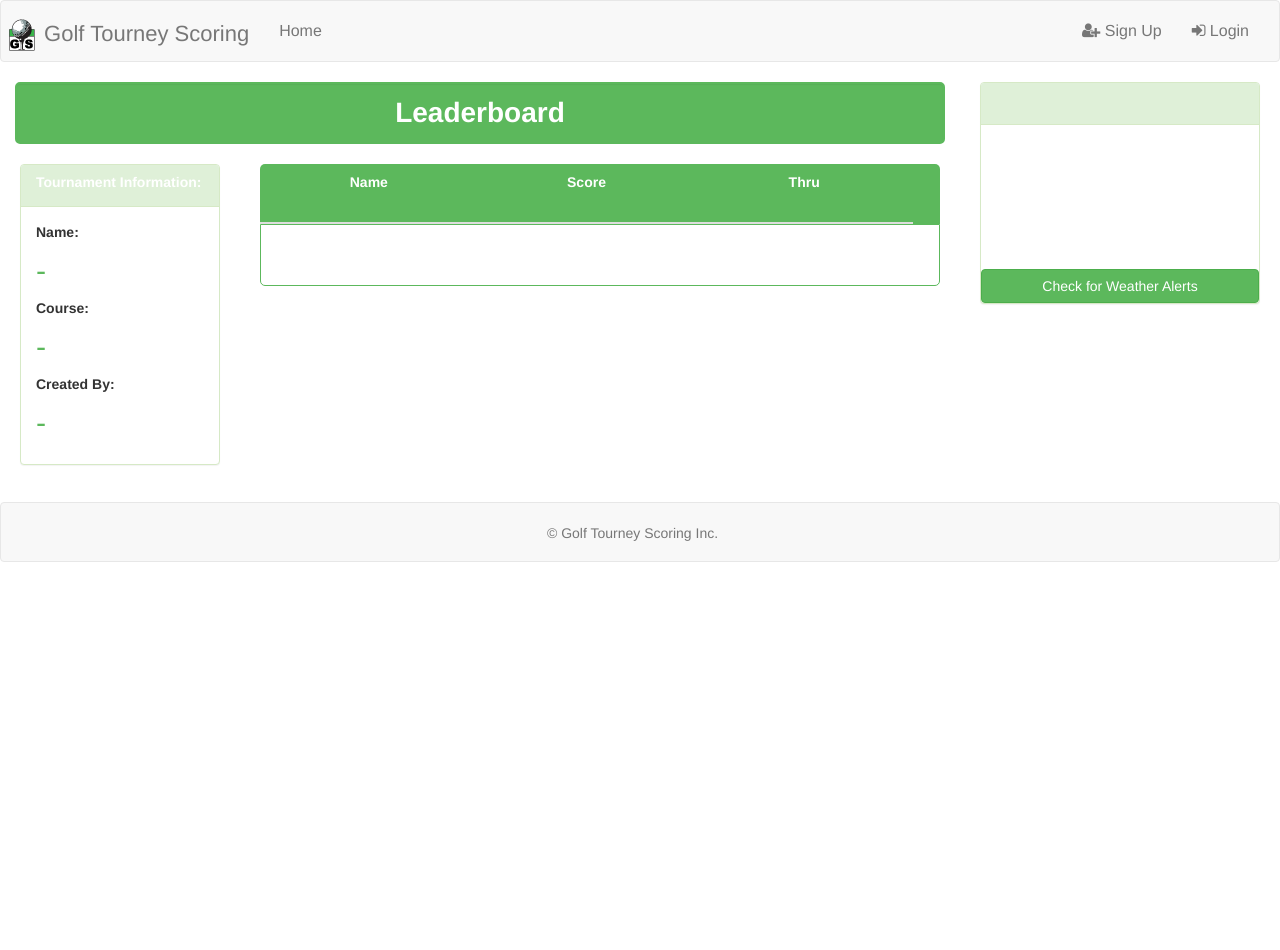
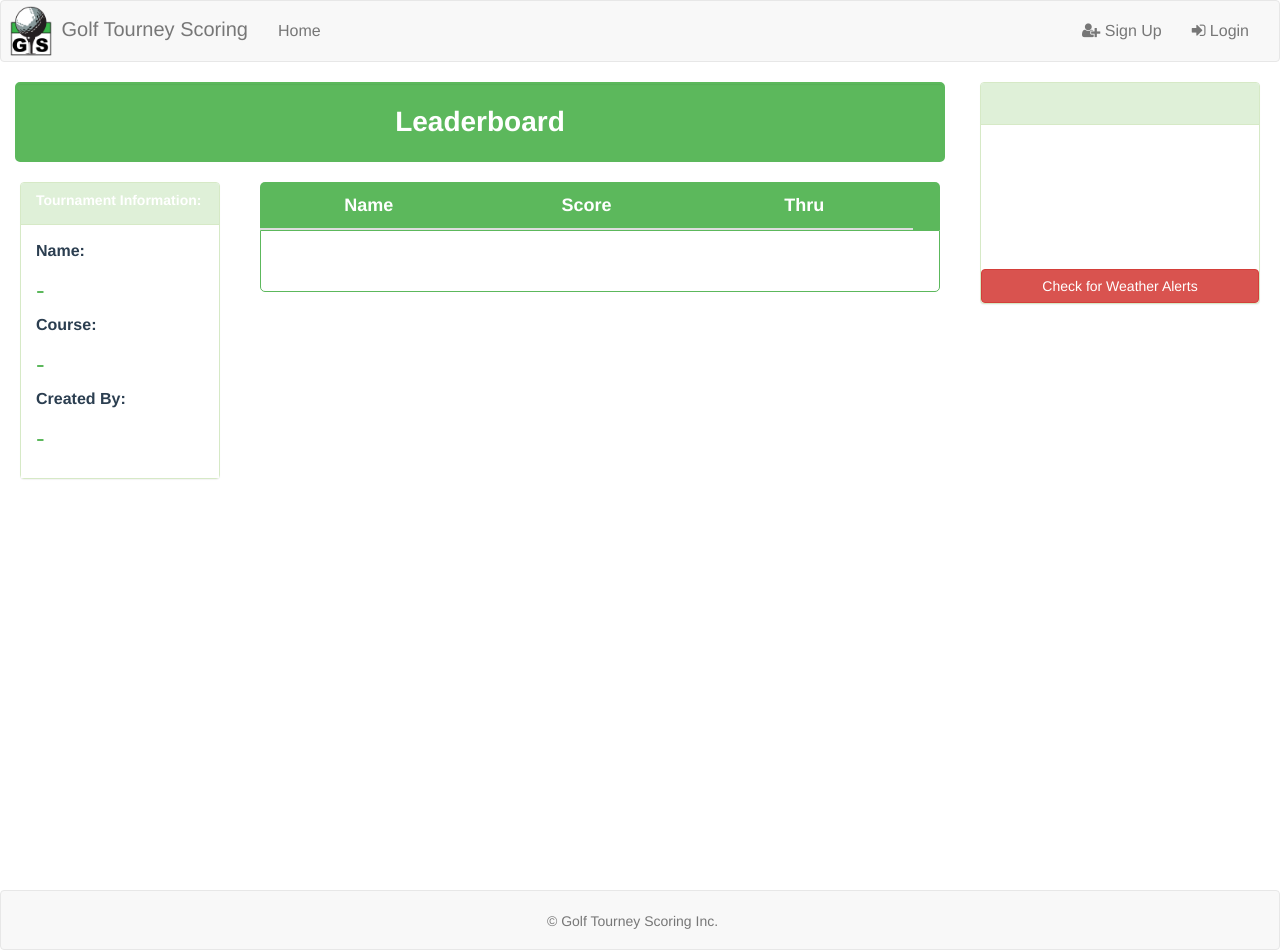
Before and after one commit to Estreff/GTSv2, a plain HTML site: page leaderboard.html in a window 1280 px wide. Before the commit the page ends 800 px from the top, so only its background shows below. Drawn offline with nearby package versions, Linux system fonts and the light colour scheme; no server answers; a script that the page names is missing.

Commit message:
Cleaning up more colors and look

```diff
--- a/assets/css/style.css
+++ b/assets/css/style.css
@@ -33,7 +33,7 @@ nav {
 .navbar-brand {
 	font-size: 22px;
   margin: 0px 10px;
-  padding-top: 18px;
+  padding: 5px;
 }
 
 #createUser input {
@@ -61,13 +61,13 @@ nav {
 .mainContent {
 /*	border: 2px solid #5d85b1;
 	border-radius: 5px;*/
-	min-height: 798px;
+	min-height: 808px;
 }
 
 .mainContentLeaderboard {
 /*	border: 2px solid #5d85b1;
 	border-radius: 5px;*/
-	min-height: 798px;
+	min-height: 808px;
 }
 
 #localTitle {
@@ -75,7 +75,7 @@ nav {
 	border: 2px solid #5cb85c;
 	border-radius: 5px;
 	margin: 20px 15px;
-	height: 62px;
+	min-height: 62px;
 
 	display: flex;              /* establish flex container */
     flex-direction: column;     /* stack flex items vertically */
@@ -127,6 +127,10 @@ nav {
 	background-color: navy;
 	border: 2px solid green;
 	padding:2px;
+	height: 20px;
+	line-height: 40px;
+	font-size: 14px;
+	text-align: center;
 }
 
 .results>tbody>tr>td {
@@ -212,11 +216,12 @@ thead {
 	border-top-right-radius: 5px;
 }
 
-thead tr th {
+table.scroll thead tr th {
 	color:#ffffff;
-    min-height: 60px;
+    /*min-height: 60px;*/
     line-height: 30px;
     text-align: center;
+    font-size: 14px;
 }
 
 
@@ -287,6 +292,10 @@ tbody td:last-child, thead th:last-child {
 	min-height: 144px;
 }
 
+#weather-modal .modal-header {
+	background-color: #d9534f;
+}
+
 #chat {
 /*	border: 2px solid #5d85b1;
 	border-radius: 5px;*/
@@ -295,12 +304,12 @@ tbody td:last-child, thead th:last-child {
 }
 
 #chatBody {
-	max-height: 274px;
+	max-height: 310px;
 }
 
 #messages {
 	background-color: #ffffff;
-	max-height: 240px;
+	max-height: 280px;
 	overflow-y: auto;
 }
 
@@ -451,17 +460,26 @@ footer .navbar-nav {
 
 #score {
 	color: gray;
-	height: 325px;
+	height: 356px;
 	width: 100%;
 	font-family: 'Reenie Beanie', cursive;
 	font-size: 20em;
 	text-align: center;
 }
 
+.tourneyDetailNames {
+	font-size: 16px;
+	color: #2b3e50;
+}
+
+#tourneyDetail {
+	background-color: #ffffff;
+}
+
 .tourneyInfo {
 	color: #5cb85c;
 	font-family: 'Reenie Beanie', cursive;
-	font-size: 2em;
+	font-size: 24px;
 }
 
 /*Creating Scrollable Table*/
@@ -517,9 +535,9 @@ thead {
 	/*height: 40px;*/
 }
 
-thead tr th {
+table.scrollLeader thead tr th {
 	color:#ffffff;
-    height: 40px;
+	font-size: 18px;
     line-height: 30px;
     text-align: center;
 }
@@ -530,7 +548,7 @@ tbody td:last-child, thead th:last-child {
 }
 
 #leaderBody {
-	color: #5cb85c;
+	color: #2b3e50;
 	border: 1px solid #5cb85c;
 	border-bottom-left-radius: 5px;
 	border-bottom-right-radius: 5px;
@@ -603,9 +621,9 @@ div b {
 	}
 
 	.navbar-brand {
-		font-size: 22px;
+		font-size: 20px;
 	  margin: 0px 10px 0px 0px;
-	  padding: 18px 5px 10px 5px;
+	  padding: 5px;
 	}
 
 	#openGames tr td {
@@ -645,4 +663,12 @@ div b {
 	#totalScoreTitle {
 		padding: 12px 0px 12px 10px;
 	}
+
+	.mainContent {
+		min-height: 808px;
+	}
+
+	.mainContentLeaderboard {
+		min-height: 808px;
+	}
 };
--- a/leaderboard.html
+++ b/leaderboard.html
@@ -32,7 +32,7 @@
 			        	<span class="fa fa-bars fa-2x"></span>
 			      	</button>
 			      	<a class="navbar-brand" href="#">
-			      		<span><img src="assets/images/gts32.gif"></span>
+			      		<span><img src="assets/images/gts512.gif" height="50px"></span>
 			      		 Golf Tourney Scoring
 			      	</a>
 			    </div>
@@ -64,16 +64,16 @@
 								<div class="panel-heading" id="">
 									<h4 class = "text-left">Tournament Information:</h4>
 								</div>
-								<div class="panel-body" id="weatherDetail">
+								<div class="panel-body" id="tourneyDetail">
 
 									<div class = "text-left">
-										<label class = "">Name:</label>
+										<label class = "tourneyDetailNames">Name:</label>
 										<h4 class = "tourneyInfo" id = "tourneyName">-</h4>
 
-										<label class = "">Course:</label>
+										<label class = "tourneyDetailNames">Course:</label>
 										<h4 class = "tourneyInfo" id = "courseName">-</h4>
 
-										<label class = "">Created By:</label>
+										<label class = "tourneyDetailNames">Created By:</label>
 										<h4 class = "tourneyInfo" id = "createdBy">-</h4>
 									</div>
 								</div>
@@ -117,7 +117,7 @@
 											<p id = "wind-direction"></p>
 										</div>
 									</div>
-									<button class = "btn btn-success btn-block" id = "testWx">Check for Weather Alerts</button>
+									<button class = "btn btn-danger btn-block" id = "testWx">Check for Weather Alerts</button>
 								</div>
 							</div>
 						<div id="chat">
@@ -133,7 +133,7 @@
 		  						<div class="input-group col-md-12 col-sm-12 " id="buttonInput">
 									<input type="text" class="form-control" id = "gameChatMessage" placeholder="Enter Message">
 									<span class="input-group-btn">
-    									<button class="btn btn-warning" id="gameMessageSubmit" type="button"> Send </button>
+    									<button class="btn btn-primary" id="gameMessageSubmit" type="button"> Send </button>
   									</span>
 								</div>
 		  					</div>
```
Also changed, not shown: games.html (+7 -7 lines), index.html (+5 -5 lines), scorecard.html (+5 -5 lines).
